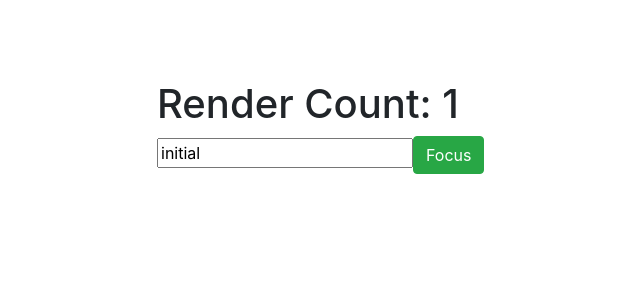
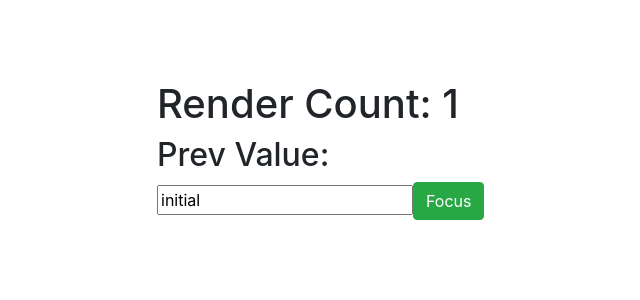
Before and after one commit to smaffy/react-hooks, a React (Create React App) app: page / in a window 1280 px wide. Shown: the top 300 px of the page, without its empty margins (183-823 px from the left). Built offline with nearby package versions, Linux system fonts and the light colour scheme.

Commit message:
3.3 useRef. prevValue

```diff
--- a/src/App.js
+++ b/src/App.js
@@ -6,17 +6,23 @@ function App() {
     const [value, setValue] = useState('initial')
     const renderCount = useRef(1)
     const inputRef = useRef(null)
-
-    const focus = () => inputRef.current.focus()
+    const prevValue = useRef('')
 
     useEffect(() => {
         renderCount.current++
         // console.log(inputRef.current.value)
     })
 
+    useEffect(() => {
+        prevValue.current = value
+    }, [value])
+
+    const focus = () => inputRef.current.focus()
+
     return (
         <div className='wrapper'>
             <h1>Render Count: {renderCount.current}</h1>
+            <h2>Prev Value: {prevValue.current}</h2>
             <input ref={inputRef} type="text" onChange={e => setValue(e.target.value)} value={value} />
             <button className="btn btn-success" onClick={focus} >Focus</button>
         </div>
```
Also changed, not shown: readme.txt, 1 other file (tests, documents, lock files or other folders).
